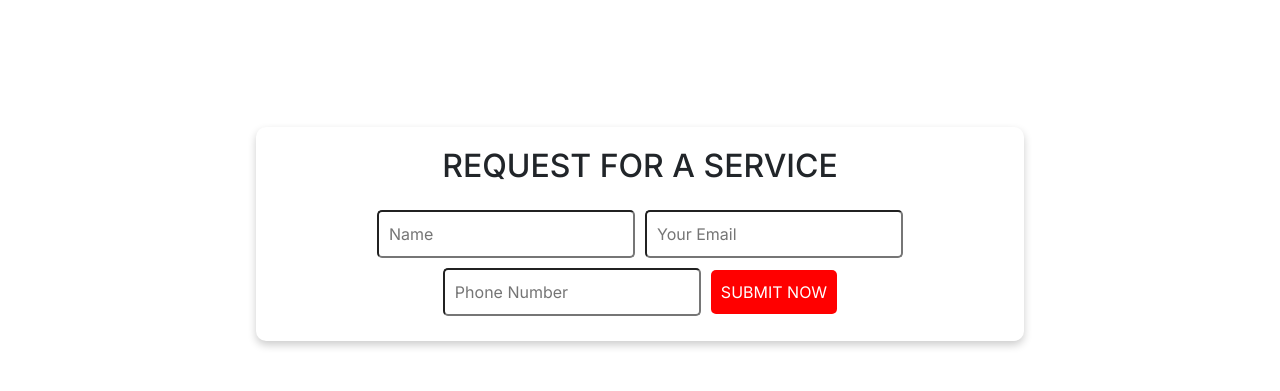
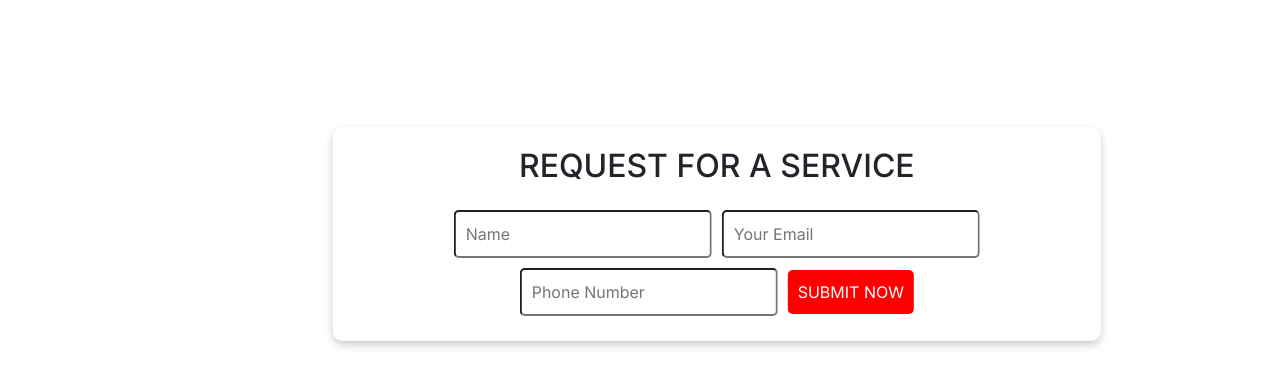
Before and after one commit to Aalia-Fathima/Xzect-task-8-repo, a Next.js app: page / in a window 1280 px wide. Shown: the part 960-1351 px from the top of the page. Built offline with nearby package versions, Linux system fonts and the light colour scheme.

Commit message:
Update page.module.css

```diff
--- a/app/page.module.css
+++ b/app/page.module.css
@@ -337,7 +337,7 @@
   bottom: 20px;
   left: 50%;
   width: 60%;
-  transform: translateX(-50%);
+  transform: translateX(-40%);
   background-color: white;
   padding: 20px;
   border-radius: 10px;
```
